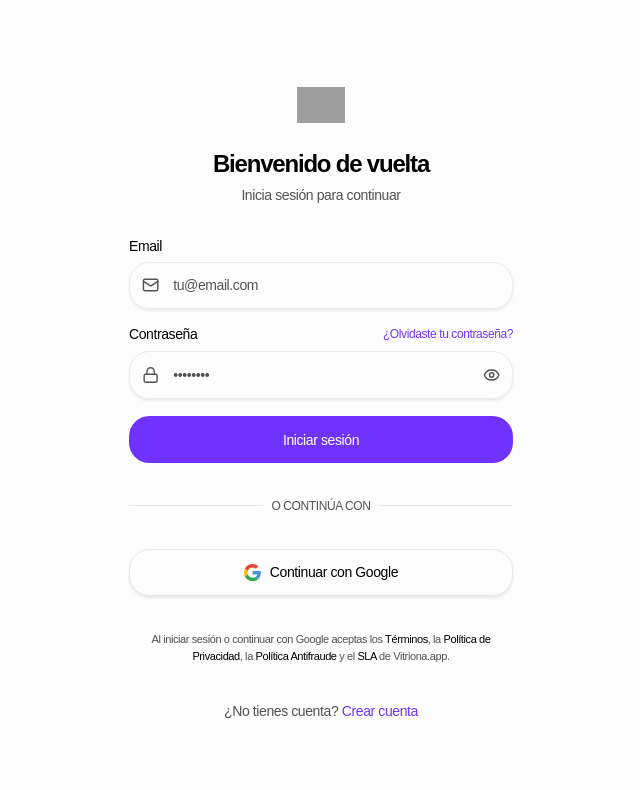
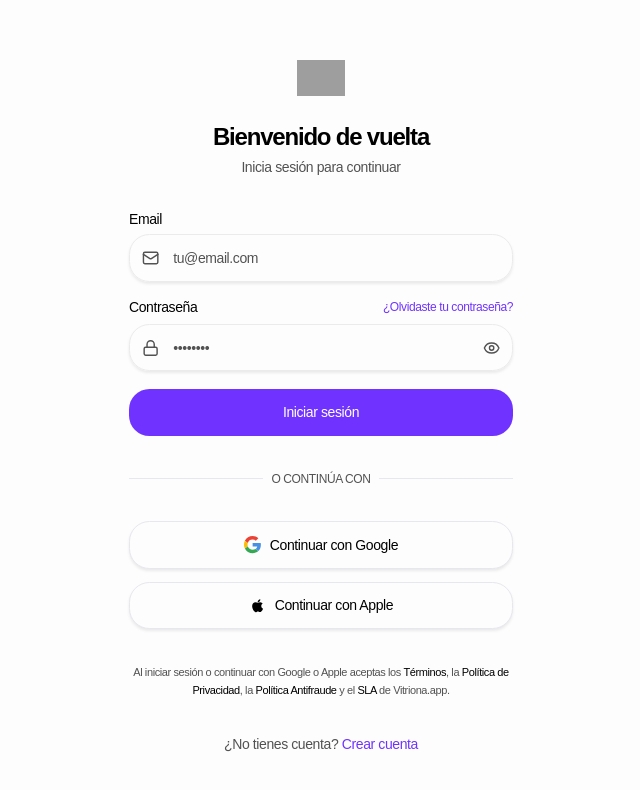
Before and after one commit to clisoftwarehouse/vitriona, a Next.js app: page /auth/login in a window 1280 px wide. Shown: the top 790 px of the page, without its empty margins (319-959 px from the left). Built offline with nearby package versions, Linux system fonts and the light colour scheme; no server answers; grey boxes are pictures that could not be loaded.

Commit message:
feat: sign in with apple

```diff
--- a/src/auth.config.ts
+++ b/src/auth.config.ts
@@ -1,3 +1,4 @@
+import Apple from 'next-auth/providers/apple';
 import type { NextAuthConfig } from 'next-auth';
 import Google from 'next-auth/providers/google';
 
@@ -8,6 +9,15 @@ export const authConfig = {
     Google({
       clientId: process.env.GOOGLE_CLIENT_ID!,
       clientSecret: process.env.GOOGLE_CLIENT_SECRET!,
+    }),
+    Apple({
+      clientId: process.env.AUTH_APPLE_ID!,
+      clientSecret: {
+        teamId: process.env.AUTH_APPLE_TEAM_ID,
+        privateKey: process.env.AUTH_APPLE_PRIVATE_KEY,
+        keyId: process.env.AUTH_APPLE_KEY_ID,
+        // eslint-disable-next-line @typescript-eslint/no-explicit-any
+      } as any,
     }),
   ],
   pages: {
--- a/src/modules/auth/server/actions/login.action.ts
+++ b/src/modules/auth/server/actions/login.action.ts
@@ -56,3 +56,12 @@ export async function googleSignInAction() {
     return { error: 'Ocurrió un error al iniciar sesión con Google' };
   }
 }
+
+export async function appleSignInAction() {
+  try {
+    await signIn('apple', { redirectTo: '/dashboard' });
+  } catch (error) {
+    if (isRedirectError(error)) throw error;
+    return { error: 'Ocurrió un error al iniciar sesión con Apple' };
+  }
+}
--- a/src/modules/auth/ui/components/login-form.tsx
+++ b/src/modules/auth/ui/components/login-form.tsx
@@ -13,8 +13,8 @@ import { Button } from '@/components/ui/button';
 import { Separator } from '@/components/ui/separator';
 import { Alert, AlertDescription } from '@/components/ui/alert';
 import { loginSchema, type LoginFormValues } from '@/modules/auth/ui/schemas/auth.schemas';
-import { loginAction, googleSignInAction } from '@/modules/auth/server/actions/login.action';
 import { Form, FormItem, FormField, FormLabel, FormControl, FormMessage } from '@/components/ui/form';
+import { loginAction, appleSignInAction, googleSignInAction } from '@/modules/auth/server/actions/login.action';
 
 function GoogleIcon() {
   return (
@@ -35,6 +35,14 @@ function GoogleIcon() {
         fill='#FBBC05'
         d='M5.277 14.268A7.12 7.12 0 0 1 4.909 12c0-.782.125-1.533.357-2.235L1.24 6.65A11.934 11.934 0 0 0 0 12c0 1.92.445 3.73 1.237 5.335l4.04-3.067Z'
       />
+    </svg>
+  );
+}
+
+function AppleIcon() {
+  return (
+    <svg className='size-4' viewBox='0 0 24 24' aria-hidden='true' fill='currentColor'>
+      <path d='M17.05 20.28c-.98.95-2.05.88-3.08.4-1.09-.5-2.08-.48-3.24 0-1.44.62-2.2.44-3.06-.4C2.79 15.25 3.51 7.59 9.05 7.31c1.35.07 2.29.74 3.08.8 1.18-.24 2.31-.93 3.57-.84 1.51.12 2.65.72 3.4 1.8-3.12 1.87-2.38 5.98.48 7.13-.57 1.5-1.31 2.99-2.54 4.09zM12.03 7.25c-.15-2.23 1.66-4.07 3.74-4.25.29 2.58-2.34 4.5-3.74 4.25z' />
     </svg>
   );
 }
@@ -166,6 +174,7 @@ export function LoginForm({ successMessage }: LoginFormProps) {
         </div>
       </div>
 
+      <div className='flex flex-col gap-3'>
         <Button
           type='button'
           variant='outline'
@@ -181,8 +190,24 @@ export function LoginForm({ successMessage }: LoginFormProps) {
           Continuar con Google
         </Button>
 
+        <Button
+          type='button'
+          variant='outline'
+          className='h-11 w-full gap-2'
+          onClick={() =>
+            startTransition(async () => {
+              await appleSignInAction();
+            })
+          }
+          disabled={isPending}
+        >
+          <AppleIcon />
+          Continuar con Apple
+        </Button>
+      </div>
+
       <p className='text-muted-foreground text-center text-[11px] leading-relaxed'>
-        Al iniciar sesión o continuar con Google aceptas los{' '}
+        Al iniciar sesión o continuar con Google o Apple aceptas los{' '}
         <Link href='/legal#terminos' target='_blank' className='text-foreground hover:underline'>
           Términos
         </Link>
--- a/src/modules/auth/ui/components/register-form.tsx
+++ b/src/modules/auth/ui/components/register-form.tsx
@@ -13,8 +13,8 @@ import { Button } from '@/components/ui/button';
 import { Separator } from '@/components/ui/separator';
 import { Alert, AlertDescription } from '@/components/ui/alert';
 import { registerAction } from '@/modules/auth/server/actions/register.action';
-import { googleSignInAction } from '@/modules/auth/server/actions/login.action';
 import { registerSchema, type RegisterFormValues } from '@/modules/auth/ui/schemas/auth.schemas';
+import { appleSignInAction, googleSignInAction } from '@/modules/auth/server/actions/login.action';
 import { Form, FormItem, FormField, FormLabel, FormControl, FormMessage } from '@/components/ui/form';
 
 function GoogleIcon() {
@@ -36,6 +36,14 @@ function GoogleIcon() {
         fill='#FBBC05'
         d='M5.277 14.268A7.12 7.12 0 0 1 4.909 12c0-.782.125-1.533.357-2.235L1.24 6.65A11.934 11.934 0 0 0 0 12c0 1.92.445 3.73 1.237 5.335l4.04-3.067Z'
       />
+    </svg>
+  );
+}
+
+function AppleIcon() {
+  return (
+    <svg className='size-4' viewBox='0 0 24 24' aria-hidden='true' fill='currentColor'>
+      <path d='M17.05 20.28c-.98.95-2.05.88-3.08.4-1.09-.5-2.08-.48-3.24 0-1.44.62-2.2.44-3.06-.4C2.79 15.25 3.51 7.59 9.05 7.31c1.35.07 2.29.74 3.08.8 1.18-.24 2.31-.93 3.57-.84 1.51.12 2.65.72 3.4 1.8-3.12 1.87-2.38 5.98.48 7.13-.57 1.5-1.31 2.99-2.54 4.09zM12.03 7.25c-.15-2.23 1.66-4.07 3.74-4.25.29 2.58-2.34 4.5-3.74 4.25z' />
     </svg>
   );
 }
@@ -201,6 +209,7 @@ export function RegisterForm() {
         </div>
       </div>
 
+      <div className='flex flex-col gap-3'>
         <Button
           type='button'
           variant='outline'
@@ -216,8 +225,24 @@ export function RegisterForm() {
           Continuar con Google
         </Button>
 
+        <Button
+          type='button'
+          variant='outline'
+          className='h-11 w-full gap-2'
+          onClick={() =>
+            startTransition(async () => {
+              await appleSignInAction();
+            })
+          }
+          disabled={isPending}
+        >
+          <AppleIcon />
+          Continuar con Apple
+        </Button>
+      </div>
+
       <p className='text-muted-foreground text-center text-[11px] leading-relaxed'>
-        Al crear cuenta o continuar con Google aceptas los{' '}
+        Al crear cuenta o continuar con Google o Apple aceptas los{' '}
         <Link href='/legal#terminos' target='_blank' className='text-foreground hover:underline'>
           Términos
         </Link>
```
Lines whose indentation alone changed are shown as unchanged.
